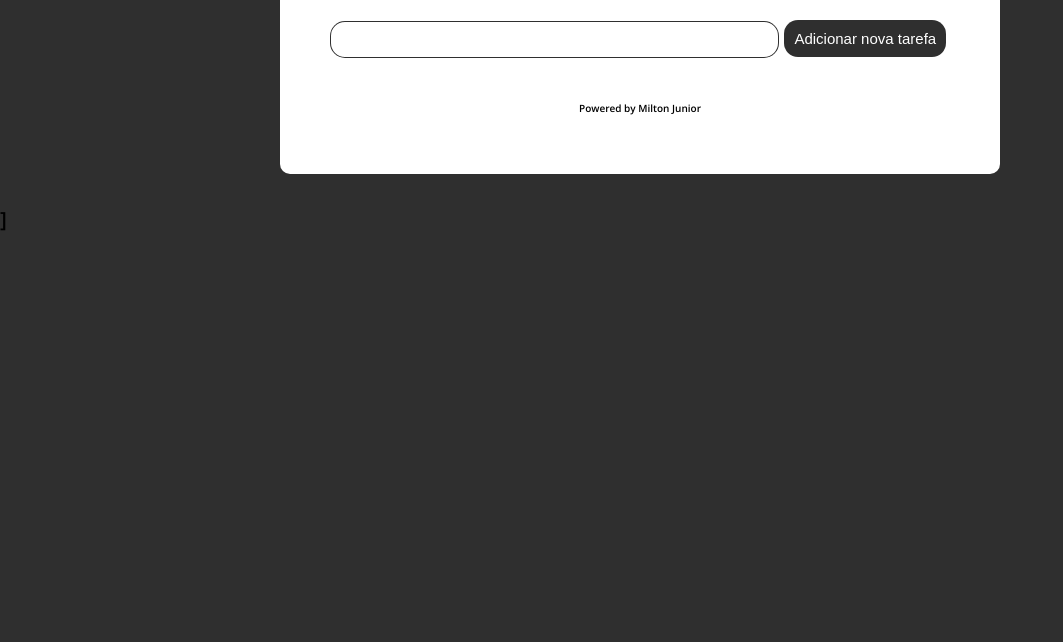
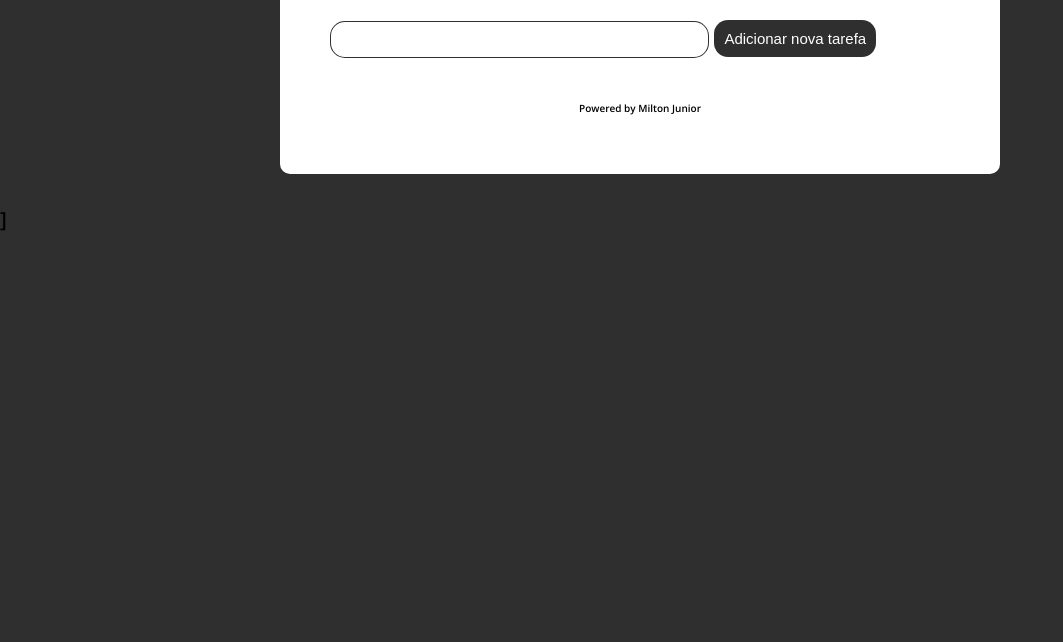
Before and after one commit to Miltador-web/taskList, a plain HTML site: page index.html in a window 1280 px wide. Shown: the part 158-800 px from the top of the page, without its empty margins (0-1063 px from the left). Drawn offline with nearby package versions, Linux system fonts and the light colour scheme.

Commit message:
Commit css

```diff
--- a/style.css
+++ b/style.css
@@ -121,8 +121,10 @@ form button:hover{
 }
 
 .input-tarefa{
+    display: inline-block;
+    max-width: 400px;
     border: solid 1px var(--primary-color);
-    padding: 10px 135px;
+    padding: 10px 100px;
     border-radius: 15px;
     color: var(--primary-color);
 
```
